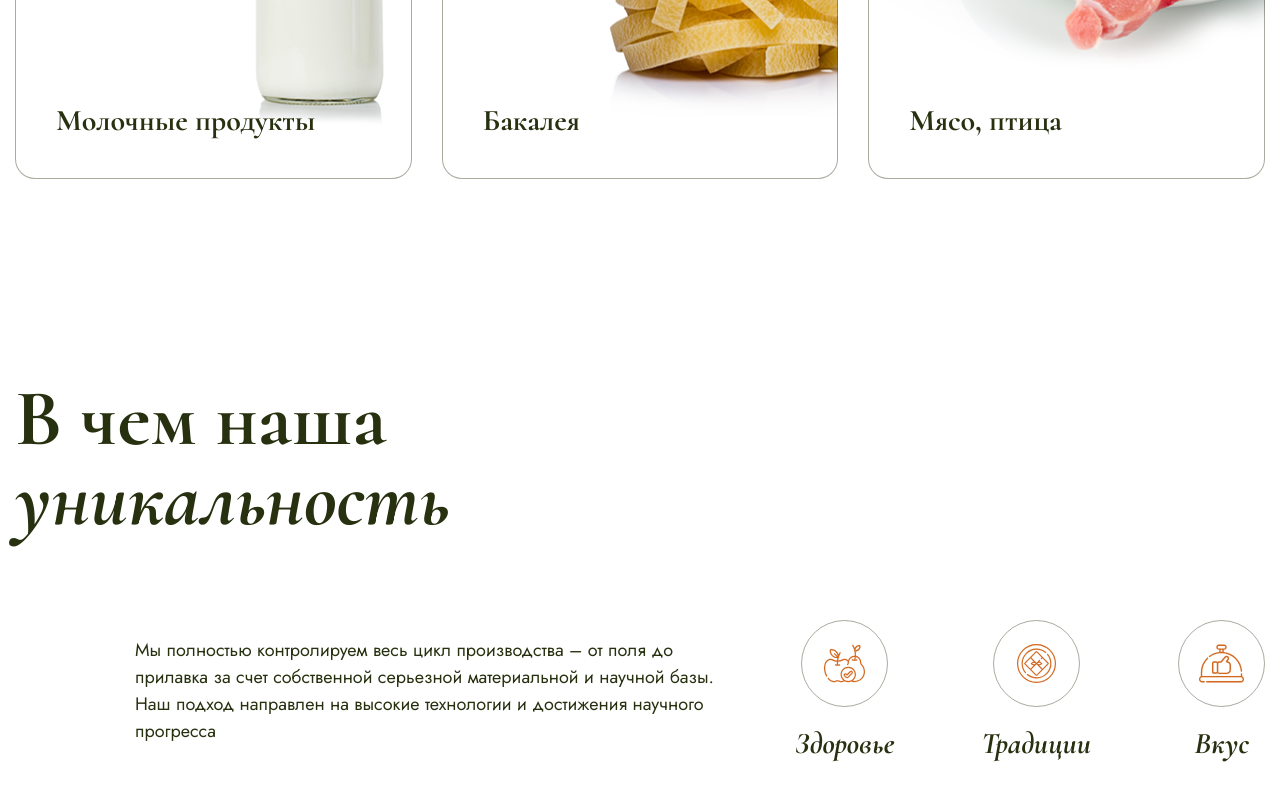
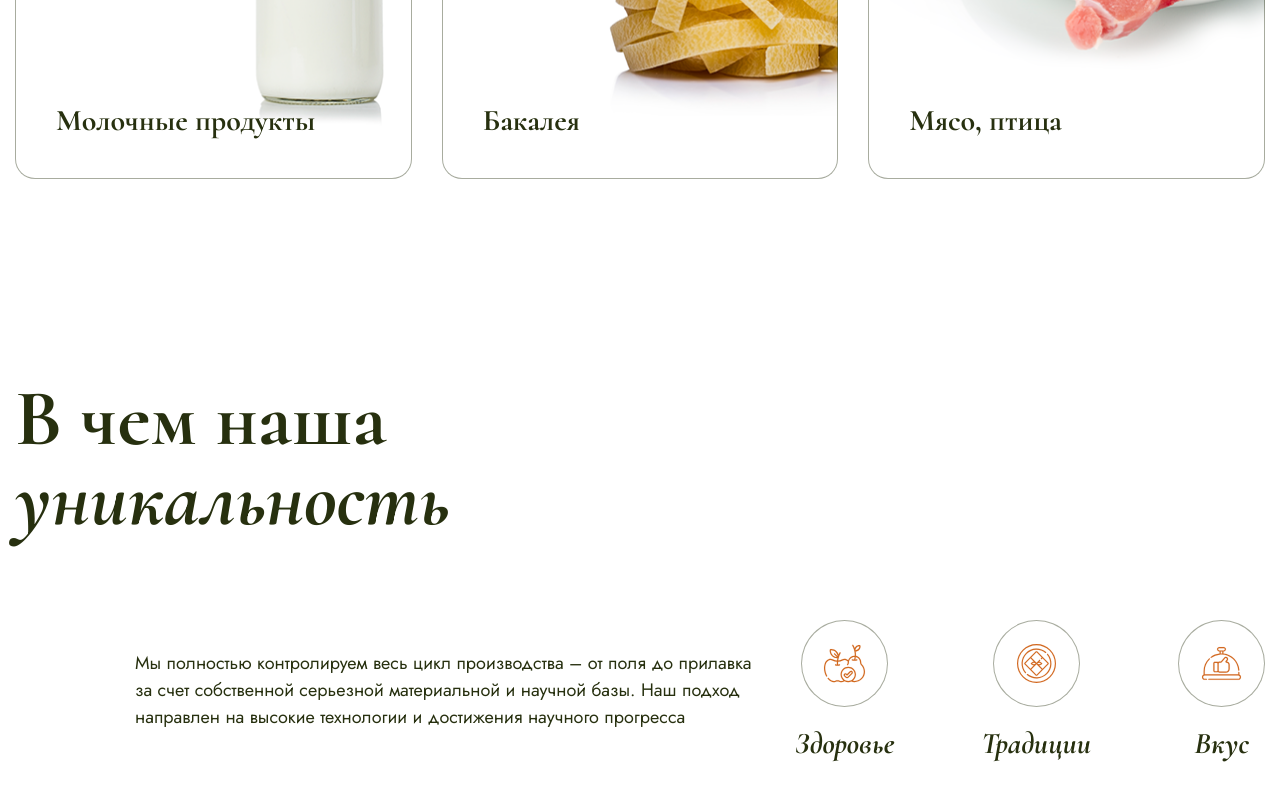
Before and after one commit to MrBIOsh/Module02-Shop, a website built with webpack: page src/index.html in a window 1280 px wide. Shown: the part 1837-2637 px from the top of the page. Built offline with nearby package versions, Linux system fonts and the light colour scheme.

Commit message:
Added corrections in lesson 12

```diff
--- a/src/index.html
+++ b/src/index.html
@@ -156,21 +156,12 @@
                 </div>
                 <ul class="about__list">
                     <li class="about__item">
-                        <div class="about__img">
-                            <img class="about__fruits" src="img/Icons/fruits.svg" alt="Фрукты">
-                        </div>
                         Здоровье
                     </li>
                     <li class="about__item">
-                        <div class="about__img">
-                            <img class="about__traditional" src="img/Icons/traditional.svg" alt="Фрукты">
-                        </div>
                         Традиции
                     </li>
                     <li class="about__item">
-                        <div class="about__img">
-                            <img class="about__good" src="img/Icons/good.svg" alt="Фрукты">
-                        </div>
                         Вкус
                     </li>
                 </ul>
--- a/src/styles/main.scss
+++ b/src/styles/main.scss
@@ -394,7 +394,7 @@ body {
 .about {
     padding-bottom: 200px;
     &__text {
-        flex-basis: 590px;
+        flex-basis: 617px;
         margin-left: 12rem;
     }
     &__box {
@@ -421,8 +421,8 @@ body {
         font-weight: 700;
         font-family: $font-cormorant;
         font-style: italic;
-    }
-    &__img {
+        &::before {
+            content: '';
             display: flex;
             justify-content: center;
             align-items: center;
@@ -430,17 +430,26 @@ body {
             border-radius: 100%;
             width: 8.5rem;
             height: 8.5rem;
+            background-position: center center;
+            background-repeat: no-repeat;
         }
-    &__fruits {
-        width: 43px;
-        height: 41px;
-    }
-    &__traditional {
-        width: 39px;
-        height: 39px;
-    }
-    &__good {
-        width: 45px;
-        height: 45px;
+        &:nth-child(1) {
+            &::before {
+                background-image: url(../img/Icons/fruits.svg);
+                background-size: 43px 41px;
             }
         }
+        &:nth-child(2) {
+            &::before {
+                background-image: url(../img/Icons/traditional.svg);
+                background-size: 39px 39px;
+            }
+        }
+        &:nth-child(3) {
+            &::before {
+                background-image: url(../img/Icons/good.svg);
+                background-size: 45px 39px;
+            }
+        }
+    }
+}
```
Lines whose indentation alone changed are shown as unchanged.
